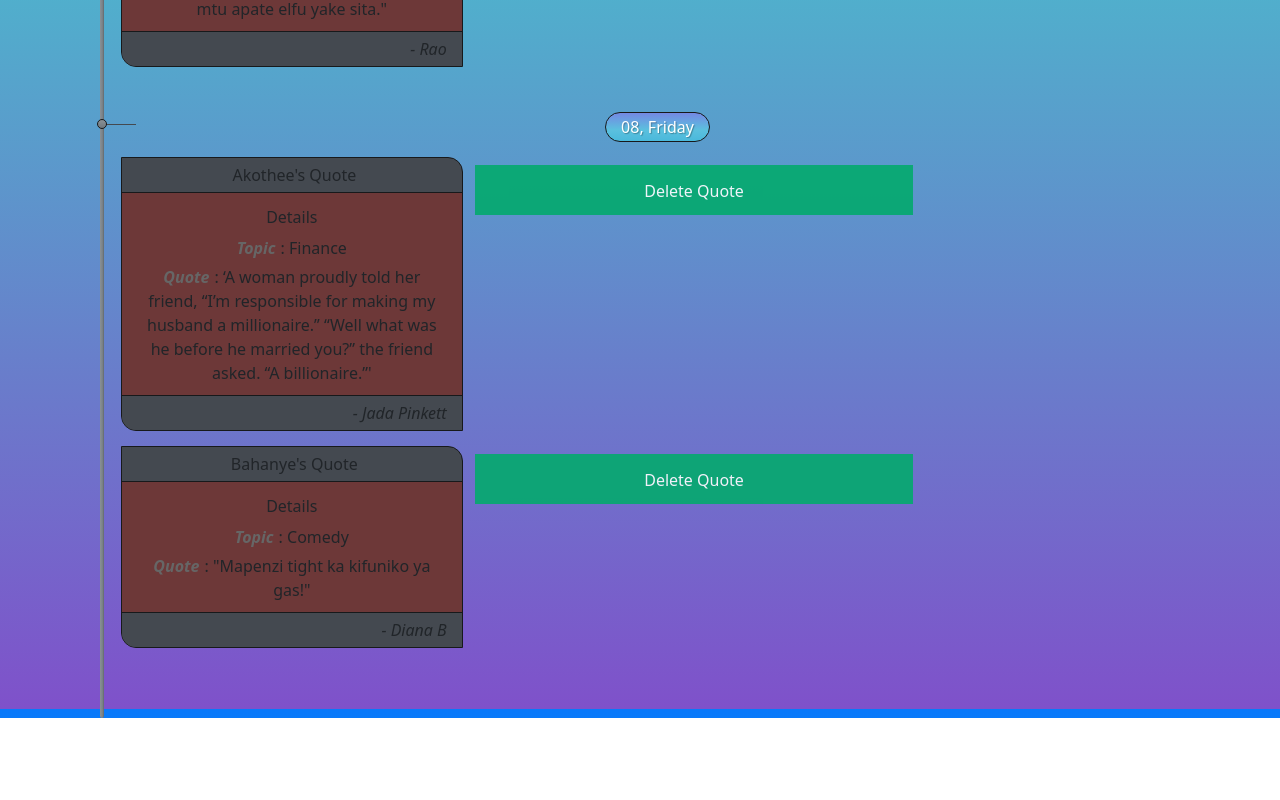
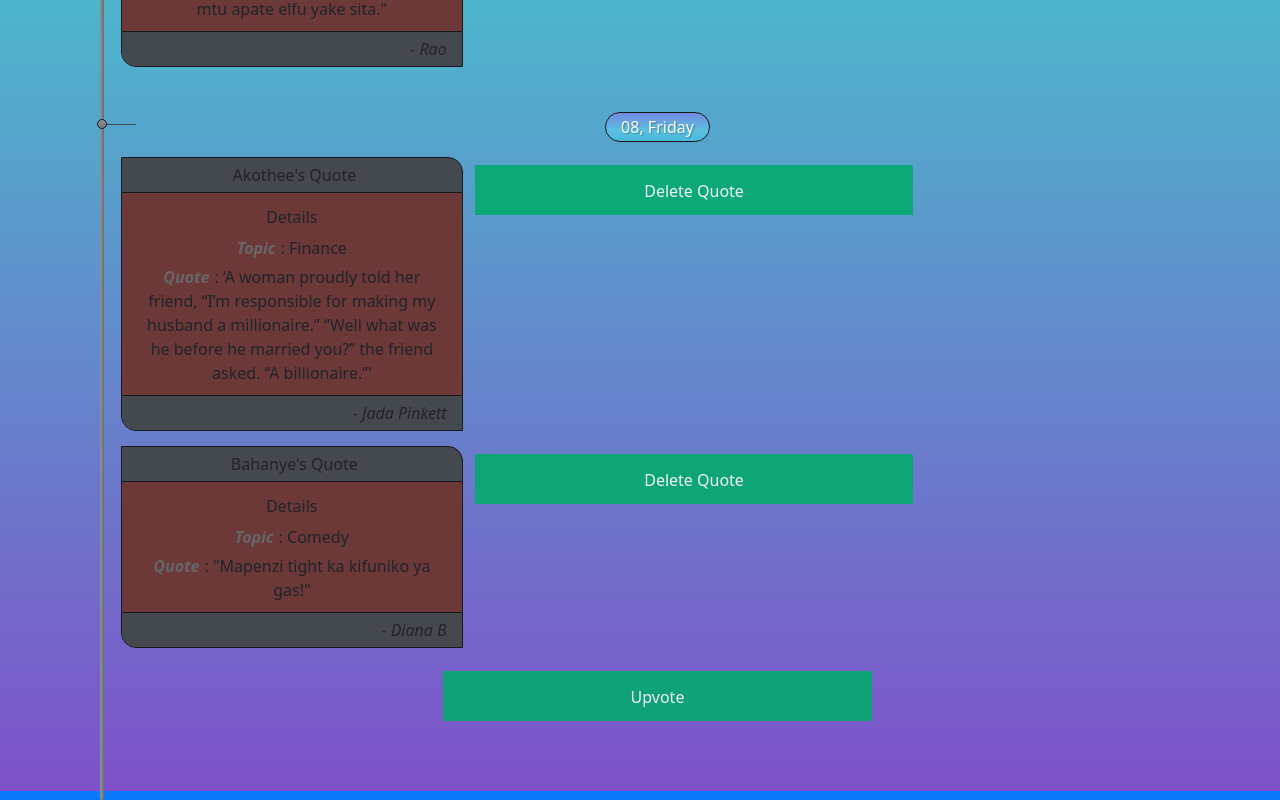
Before and after one commit to ItsMarvoKim/Quotify, an Angular app: page / in a window 1280 px wide. Shown: the part 1890-2690 px from the top of the page. Before the commit the page ends 2608 px from the top, so only its background shows below. Built offline with nearby package versions, Linux system fonts and the light colour scheme; a web font is replaced by a local one.

Commit message:
upvote button set

```diff
--- a/src/app/app.component.css
+++ b/src/app/app.component.css
@@ -284,3 +284,7 @@ hr {
     text-align: right;
     font-style: italic;
 }
+
+#result{
+    size: 0.3rem;
+}
--- a/src/app/app.component.html
+++ b/src/app/app.component.html
@@ -330,7 +330,8 @@
                 </div>
               </form>
             </div>
-
+            <p><button onclick="clickCounter()" type="button">Upvote</button></p>
+              <div id="result"></div>
 
           </div>
 
```
